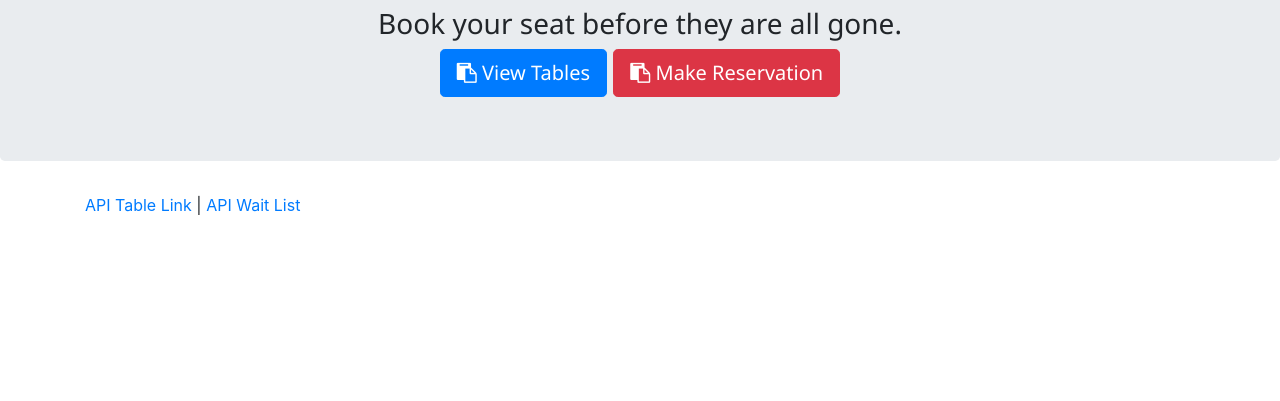
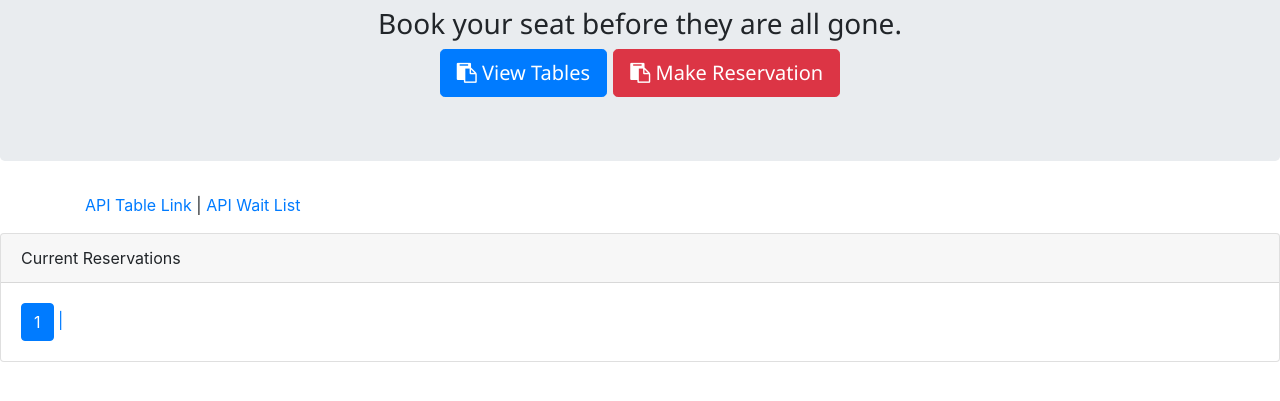
Before and after one commit to squarefozilov/classWork, a website: page home.html in a window 1280 px wide. Shown: the part 157-558 px from the top of the page. Drawn offline with nearby package versions, Linux system fonts and the light colour scheme.

Commit message:
add to home html

```diff
--- a/home.html
+++ b/home.html
@@ -37,6 +37,20 @@
         <a href="/api/waitList">API Wait List</a>
        </p>
     </div>
+<!-- //////////////////// -->
+    <div class="card">
+        <div class="card-header">
+          Current Reservations
+        </div>
+
+        <div class="card-body">
+
+          <a href="#" class="btn btn-primary">1</a>
+          <a href="curentReservation1">|</a>
+        </div>
+      </div>
+
+
     </footer>
 </body>
 </html>
```
